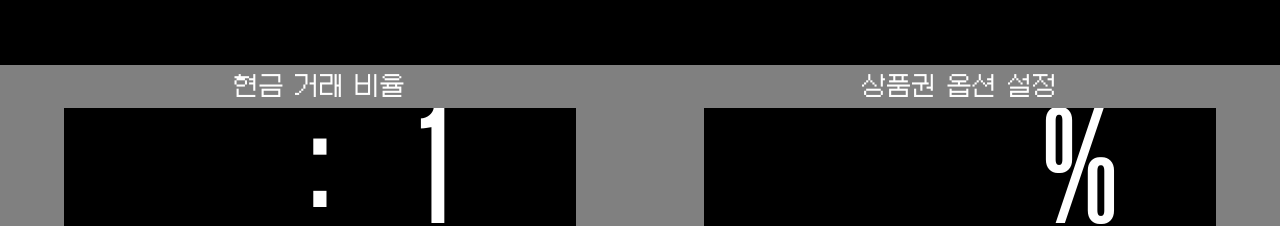
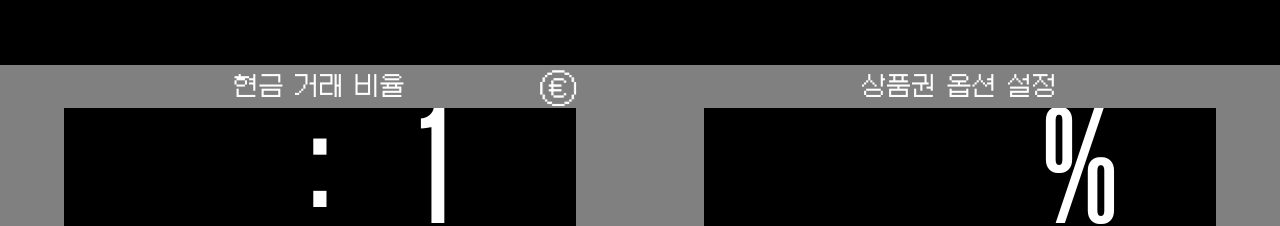
Before and after one commit to euntaek419/GameMoneyCalc, a Vue app: page / in a window 1280 px wide. Shown: the part 1295-1521 px from the top of the page. Built offline with nearby package versions, Linux system fonts and the light colour scheme.

Commit message:
할인 / 추가증정 비교 글씨 복원

```diff
--- a/src/components/Main.vue
+++ b/src/components/Main.vue
@@ -14,8 +14,8 @@
 
       <span class="CashShop">
         캐시
-        <!-- <span v-if="IscashOption[0] == true && Persent > 0 && Cash !== ''"> ( 할인 적용 ) </span> -->
-        <!-- <span v-if="IscashOption[1] == true && Persent > 0 && Cash !== ''" > ( 추가 증정 적용 ) </span> -->
+        <span v-if="IscashOption[0] == true && Persent > 0 && Cash !== ''"> ( 할인 적용 ) </span>
+        <span v-if="IscashOption[1] == true && Persent > 0 && Cash !== ''" > ( 추가 증정 적용 ) </span>
         <!-- <div> {{ cashoption(Cash,Persent) }}  ( {{readinput( cashoption(Cash,Persent) ) }} 원 )</div> -->
       </span>
     </div>
@@ -74,8 +74,8 @@
         <span class="CashRatio">
           현금 거래 비율
           <span>
-            <!-- <img class="Exchange_img" src="../assets/images/Exchange.png" v-if="IsExchange == false" @click="IsExchange = true"> -->
-            <!-- <img class="Exchange_img" src="../assets/images/Exchange_yellow.png" v-if="IsExchange == true" @click="IsExchange = false"> -->
+            <img class="Exchange_img" src="../assets/images/Exchange.png" v-if="IsExchange == false" @click="IsExchange = true">
+            <img class="Exchange_img" src="../assets/images/Exchange_yellow.png" v-if="IsExchange == true" @click="IsExchange = false">
           </span>
         </span>
         <span>
```
